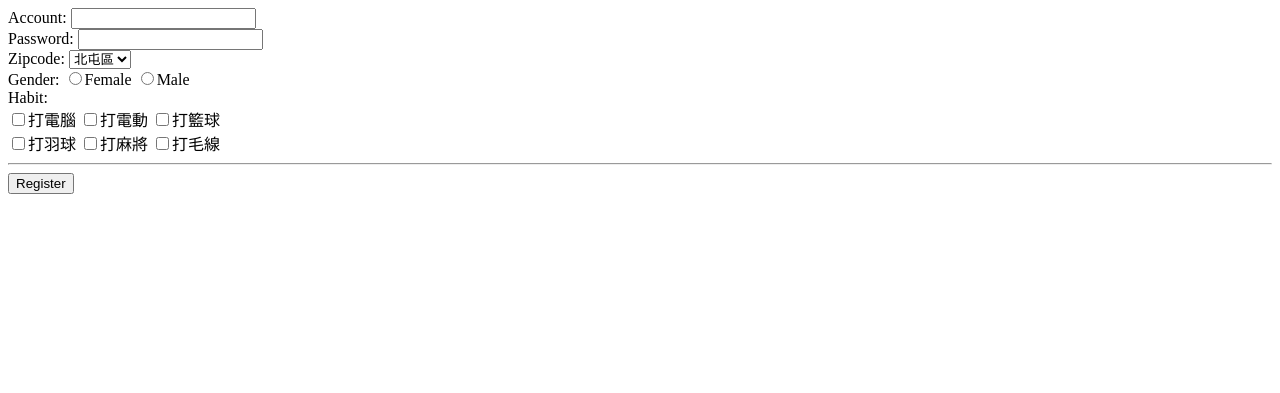
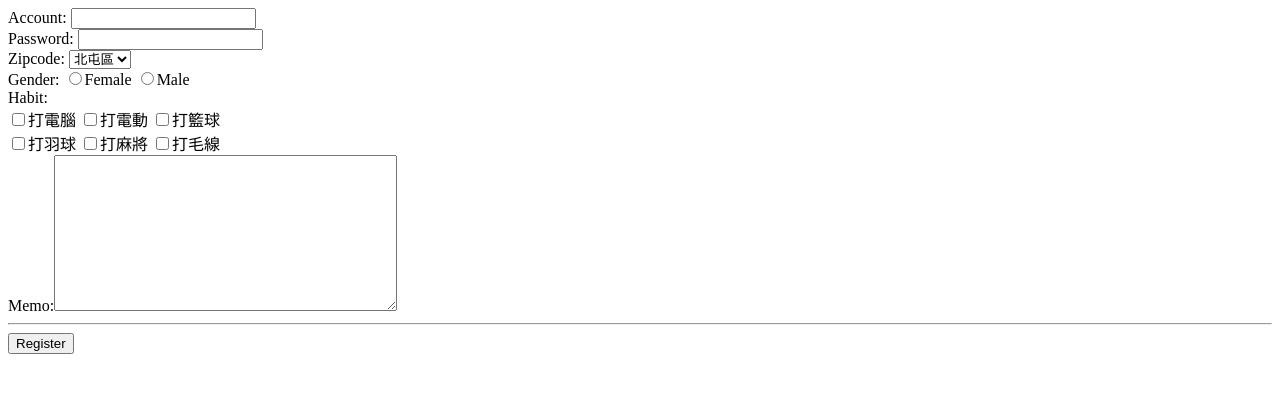
Before and after one commit to bradchao/myphp, a PHP site: page /brad32.php in a window 1280 px wide. Shown: the top 393 px of the page. Run offline with PHP 8.4, Linux system fonts and the light colour scheme.

Commit message:
08021533

```diff
--- a/brad32.php
+++ b/brad32.php
@@ -16,6 +16,7 @@
     <input type="checkbox" name="habit[]" value="4" />打羽球
     <input type="checkbox" name="habit[]" value="5" />打麻將
     <input type="checkbox" name="habit[]" value="6" />打毛線<br />
+    Memo:<textarea name='memo' rows='10' cols='40'></textarea>
 
     <hr />
     <input type="submit" value="Register" />
```
